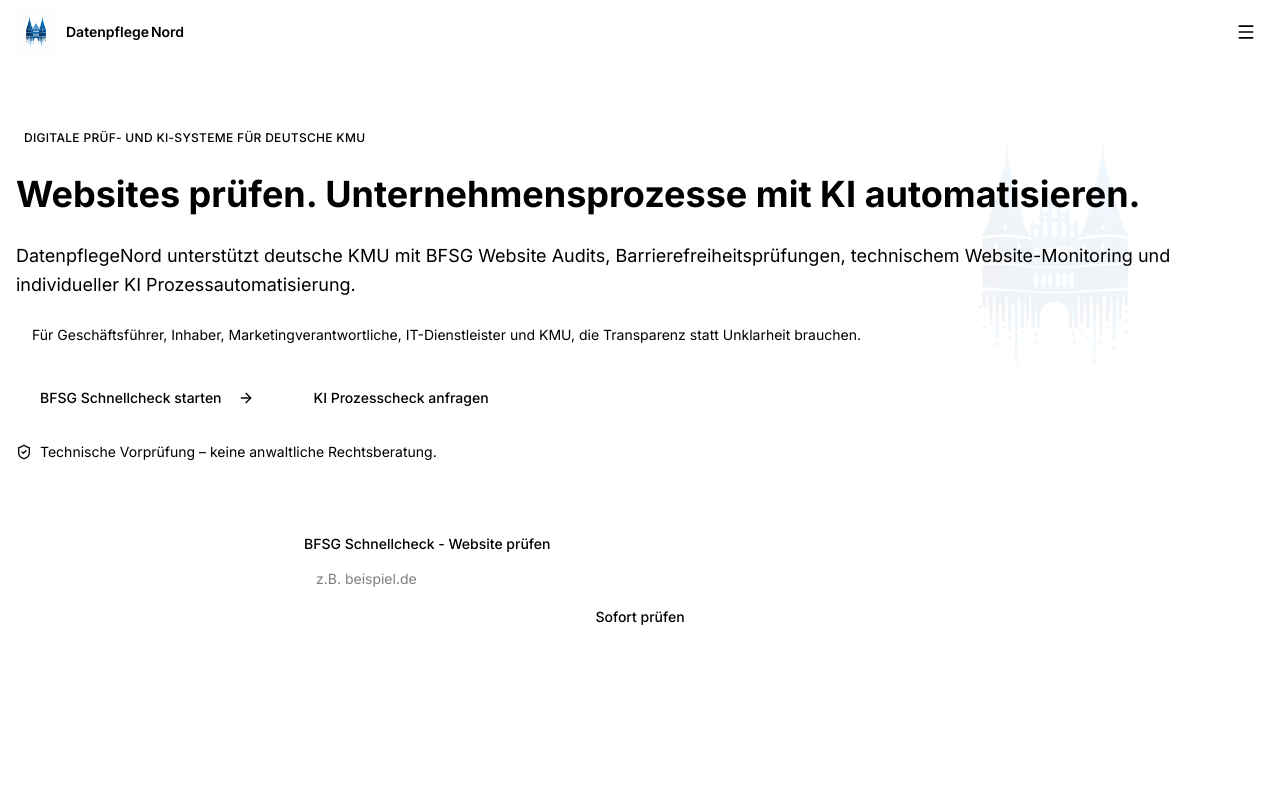
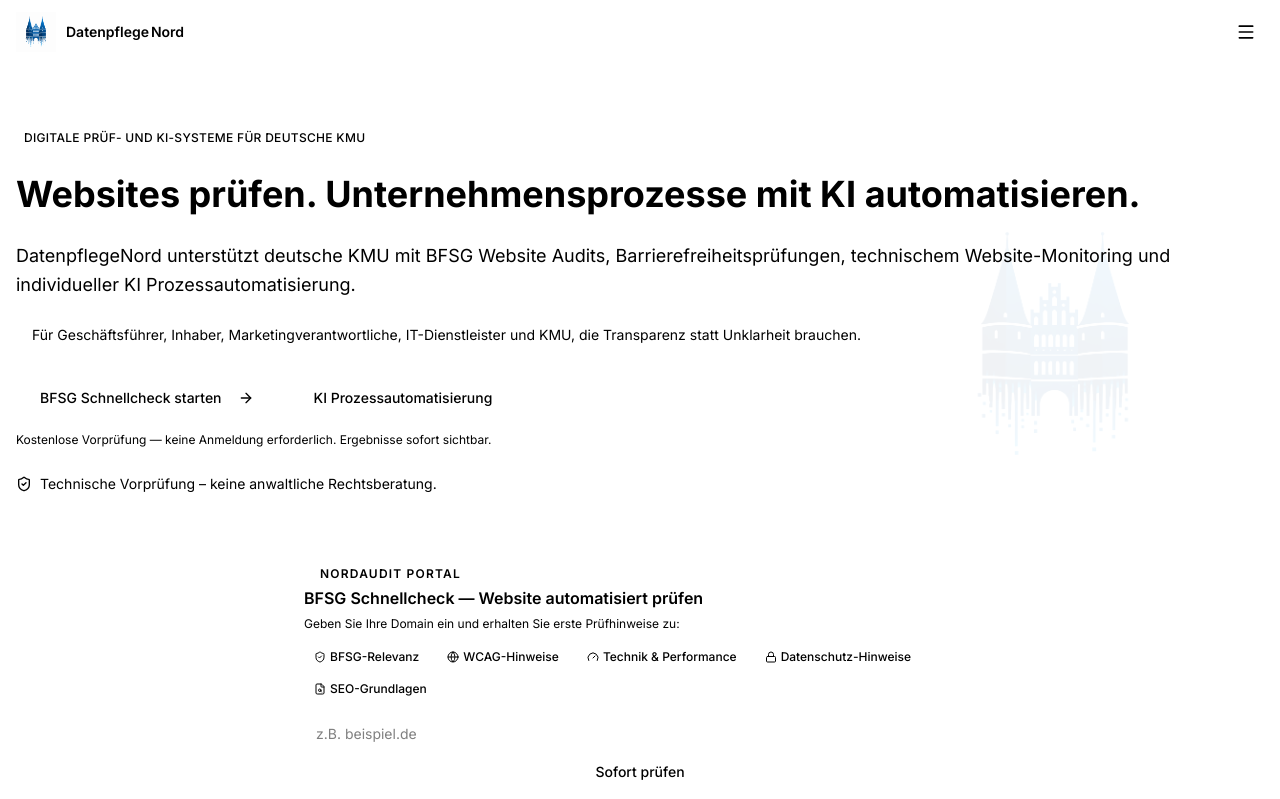
Before and after one commit to DatenpflegeNordHL/datenpflegenord-website, a Next.js app: page / in a window 1280 px wide. Shown: the top 799 px of the page. Built offline with nearby package versions, Linux system fonts and the light colour scheme.

Commit message:
feat: update header, enhance domain checker, refine hero section
Change header "KI Prozesscheck" to "Kundenlogin", enhance DomainChecker with chips and hints, add CTA subline in HeroSection

Co-authored-by: NorthAccess <25302183+DopeChicka@users.noreply.github.com>

```diff
--- a/components/domain-checker.tsx
+++ b/components/domain-checker.tsx
@@ -3,7 +3,7 @@
 import { useState } from "react"
 import { Button } from "@/components/ui/button"
 import { Input } from "@/components/ui/input"
-import { Loader2, CheckCircle, AlertCircle, Lock } from "lucide-react"
+import { Loader2, CheckCircle, AlertCircle, Lock, ShieldCheck, Gauge, Globe, FileSearch } from "lucide-react"
 
 interface CheckResult {
   domain: string
@@ -70,13 +70,43 @@ export function DomainChecker() {
     }
   }
 
+  const checkAreas = [
+    { icon: ShieldCheck, label: "BFSG-Relevanz" },
+    { icon: Globe, label: "WCAG-Hinweise" },
+    { icon: Gauge, label: "Technik & Performance" },
+    { icon: Lock, label: "Datenschutz-Hinweise" },
+    { icon: FileSearch, label: "SEO-Grundlagen" },
+  ]
+
   return (
     <div className="w-full max-w-2xl mx-auto">
+      {/* Header + chips */}
+      <div className="mb-5">
+        <div className="flex items-center gap-2 mb-1">
+          <span className="inline-block w-2 h-2 rounded-full bg-accent" aria-hidden="true" />
+          <span className="text-xs font-semibold uppercase tracking-widest text-accent">NordAudit Portal</span>
+        </div>
+        <label className="block text-base font-semibold text-foreground mb-1">
+          BFSG Schnellcheck — Website automatisiert prüfen
+        </label>
+        <p className="text-xs text-muted-foreground mb-3 leading-relaxed">
+          Geben Sie Ihre Domain ein und erhalten Sie erste Prüfhinweise zu:
+        </p>
+        <div className="flex flex-wrap gap-2 mb-4">
+          {checkAreas.map(({ icon: Icon, label }) => (
+            <span
+              key={label}
+              className="inline-flex items-center gap-1 px-2.5 py-1 rounded-full border border-border bg-secondary text-xs text-secondary-foreground font-medium"
+            >
+              <Icon className="w-3 h-3 text-accent shrink-0" aria-hidden="true" />
+              {label}
+            </span>
+          ))}
+        </div>
+      </div>
+
       {/* Input */}
-      <div className="mb-6">
-        <label className="block text-sm font-medium text-foreground mb-3">
-          BFSG Schnellcheck - Website prüfen
-        </label>
+      <div className="mb-5">
         <div className="flex flex-col sm:flex-row gap-2">
           <Input
             type="text"
@@ -86,6 +116,7 @@ export function DomainChecker() {
             onKeyPress={handleKeyPress}
             disabled={loading}
             className="flex-1 text-sm"
+            aria-label="Domain eingeben"
           />
           <Button
             onClick={handleCheck}
@@ -103,6 +134,10 @@ export function DomainChecker() {
           </Button>
         </div>
         {error && <p className="text-destructive text-sm mt-2">{error}</p>}
+        {/* Trust hint */}
+        <p className="text-[11px] text-muted-foreground mt-2 leading-relaxed">
+          Automatisierte Vorprüfung nach aktuellem Prüfstand — keine Rechtsberatung und keine behördliche Zertifizierung.
+        </p>
       </div>
 
       {/* Results */}
--- a/components/header.tsx
+++ b/components/header.tsx
@@ -4,7 +4,7 @@ import { useState } from "react"
 import Link from "next/link"
 import { Button } from "@/components/ui/button"
 import { Logo } from "@/components/logo"
-import { Menu, X } from "lucide-react"
+import { Menu, X, LogIn } from "lucide-react"
 
 const navLinks = [
   { label: "Startseite", href: "/" },
@@ -45,8 +45,11 @@ export function Header() {
             <Button asChild variant="outline" size="sm">
               <Link href="#domain-check">BFSG Schnellcheck</Link>
             </Button>
-            <Button asChild size="sm" className="bg-accent text-accent-foreground hover:bg-accent/90">
-              <Link href="#ki-automatisierung">KI Prozesscheck</Link>
+            <Button asChild size="sm" className="bg-primary text-primary-foreground hover:bg-primary/90">
+              <Link href="#portal" className="flex items-center gap-1.5">
+                <LogIn className="w-3.5 h-3.5" />
+                Kundenlogin
+              </Link>
             </Button>
           </div>
 
@@ -82,9 +85,10 @@ export function Header() {
                   BFSG Schnellcheck
                 </Link>
               </Button>
-              <Button asChild size="sm" className="bg-accent text-accent-foreground hover:bg-accent/90">
-                <Link href="#ki-automatisierung" onClick={() => setMobileOpen(false)}>
-                  KI Prozesscheck
+              <Button asChild size="sm" className="bg-primary text-primary-foreground hover:bg-primary/90">
+                <Link href="#portal" onClick={() => setMobileOpen(false)} className="flex items-center gap-1.5">
+                  <LogIn className="w-3.5 h-3.5" />
+                  Kundenlogin
                 </Link>
               </Button>
             </div>
--- a/components/hero-section.tsx
+++ b/components/hero-section.tsx
@@ -40,15 +40,20 @@ export function HeroSection() {
               die Transparenz statt Unklarheit brauchen.
             </p>
 
-            <div className="flex flex-wrap gap-3 pt-2">
+            <div className="flex flex-col gap-3 pt-2">
+              <div className="flex flex-wrap gap-3">
                 <Button asChild size="lg" className="bg-primary text-primary-foreground hover:bg-primary/90">
                   <Link href="#domain-check">
                     BFSG Schnellcheck starten <ArrowRight className="ml-2 w-4 h-4" />
                   </Link>
                 </Button>
                 <Button asChild variant="outline" size="lg">
-                <Link href="#ki-automatisierung">KI Prozesscheck anfragen</Link>
+                  <Link href="#ki-automatisierung">KI Prozessautomatisierung</Link>
                 </Button>
+              </div>
+              <p className="text-xs text-muted-foreground leading-relaxed">
+                Kostenlose Vorprüfung — keine Anmeldung erforderlich. Ergebnisse sofort sichtbar.
+              </p>
             </div>
 
             <div className="flex items-center gap-2 text-sm text-muted-foreground">
```
Lines whose indentation alone changed are shown as unchanged.
